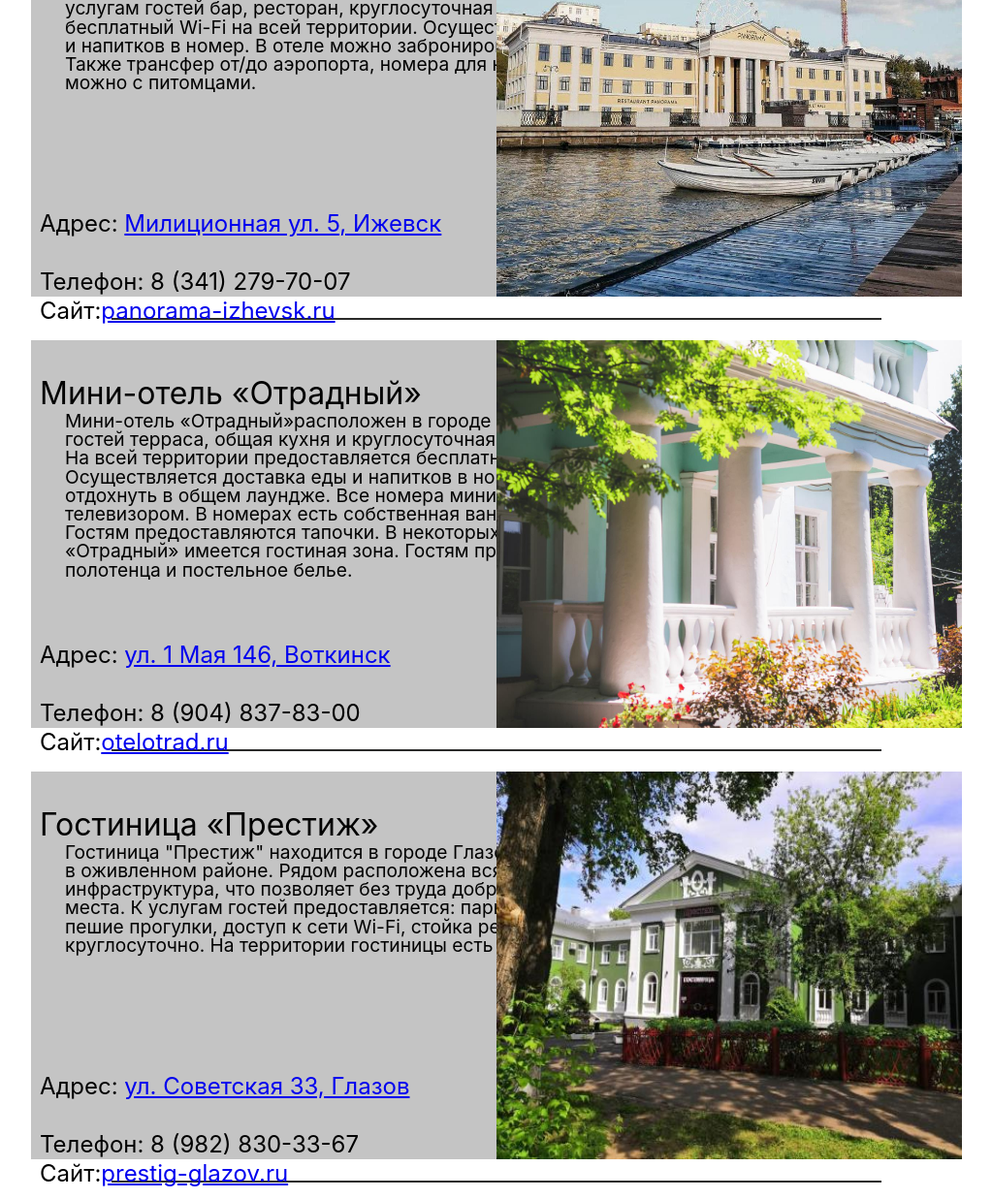
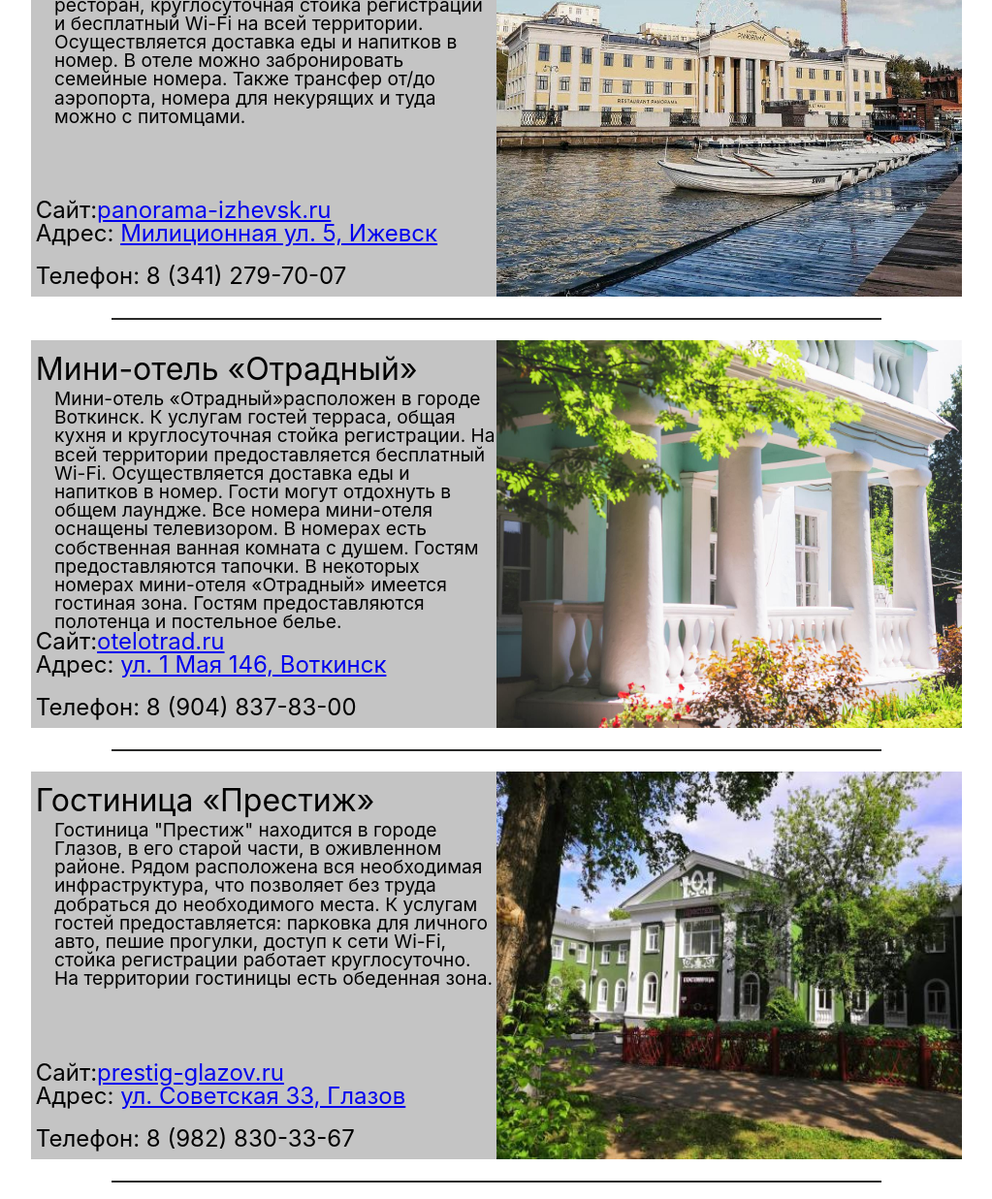
Before and after one commit to Vs3v0l0d/UDM-tour, a plain HTML site: page index/hotel.html in a window 1280 px wide. Shown: the part 750-1987 px from the top of the page at 97% size, without its empty margins (128-1151 px from the left). Drawn offline with Linux system fonts and the light colour scheme.

Commit message:
26.95.2022 20:56

```diff
--- a/css/cuhnya.css
+++ b/css/cuhnya.css
@@ -242,10 +242,10 @@ text-align: center;
 }
 #syt{
     position: absolute;
-    width: 695px;
-    height: 28px;
-    left: 9px;
-    top: 380px;
+    width: 99%;
+    height: 5%;
+    left: 1%;
+    top: 69%;
     font-family: 'Inter';
     font-style: normal;
     font-weight: 400;
@@ -262,10 +262,10 @@ text-align: center;
 }
 #name{
     position: absolute;
-    width: 700px;
-    height: 30px;
-    left: 9px;
-    top: 9px;
+    width: 99%;
+    height: 5%;
+    left: 1%;
+    top: -4%;
     font-family: 'Inter';
     font-style: normal;
     font-weight: 400;
@@ -275,10 +275,9 @@ text-align: center;
 }
 #info{
     position: absolute;
-    width: 669px;
-    height: 230px;
-    left: 35px;
-    top: 55px;
+    width: 95%;
+    left: 5%;
+    top: 5%;
     font-family: 'Inter';
     font-style: normal;
     font-weight: 400;
@@ -288,10 +287,10 @@ text-align: center;
 }
 #adres{
     position: absolute;
-    width: 695px;
-    height: 56px;
-    left: 9px;
-    top: 290px;
+    width: 99%;
+    height: 10%;
+    left: 1%;
+    top: 75%;
     font-family: 'Inter';
     font-style: normal;
     font-weight: 400;
@@ -301,10 +300,10 @@ text-align: center;
 }
 #tel{
     position: absolute;
-    width: 695px;
-    height: 28px;
-    left: 9px;
-    top: 350px;
+    width: 99%;
+    height: 5%;
+    left: 1%;
+    top: 86%;
     font-family: 'Inter';
     font-style: normal;
     font-weight: 400;
--- a/css/ecoturizm.css
+++ b/css/ecoturizm.css
@@ -169,12 +169,19 @@ text-align: center;
     left: 8.65%;
     background: #2A2A29;
 }
+#mblock{
+    position: absolute;
+    width: 50%;
+    height: 12.5%;
+    left: 0px;
+    background: #C4C4C4;
+}
 #syt{
     position: absolute;
-    width: 695px;
-    height: 28px;
-    left: 9px;
-    top: 380px;
+    width: 99%;
+    height: 5%;
+    left: 1%;
+    top: 69%;
     font-family: 'Inter';
     font-style: normal;
     font-weight: 400;
@@ -182,19 +189,12 @@ text-align: center;
     line-height: 90%;
     color: #000000;
 }
-#mblock{
-    position: absolute;
-    width: 50%;
-    height: 12.5%;
-    left: 0px;
-    background: #C4C4C4;
-}
 #name{
     position: absolute;
-    width: 700px;
-    height: 30px;
-    left: 9px;
-    top: 9px;
+    width: 99%;
+    height: 5%;
+    left: 1%;
+    top: -4%;
     font-family: 'Inter';
     font-style: normal;
     font-weight: 400;
@@ -204,10 +204,9 @@ text-align: center;
 }
 #info{
     position: absolute;
-    width: 669px;
-    height: 230px;
-    left: 35px;
-    top: 55px;
+    width: 95%;
+    left: 5%;
+    top: 8%;
     font-family: 'Inter';
     font-style: normal;
     font-weight: 400;
@@ -217,10 +216,10 @@ text-align: center;
 }
 #adres{
     position: absolute;
-    width: 695px;
-    height: 56px;
-    left: 9px;
-    top: 290px;
+    width: 99%;
+    height: 10%;
+    left: 1%;
+    top: 75%;
     font-family: 'Inter';
     font-style: normal;
     font-weight: 400;
@@ -230,10 +229,10 @@ text-align: center;
 }
 #tel{
     position: absolute;
-    width: 695px;
-    height: 28px;
-    left: 9px;
-    top: 350px;
+    width: 99%;
+    height: 5%;
+    left: 1%;
+    top: 86%;
     font-family: 'Inter';
     font-style: normal;
     font-weight: 400;
--- a/css/hotel.css
+++ b/css/hotel.css
@@ -164,12 +164,19 @@ text-align: center;
     height: 12.5%;
     left: 50%;
 }
+#mblock{
+    position: absolute;
+    width: 50%;
+    height: 12.5%;
+    left: 0px;
+    background: #C4C4C4;
+}
 #syt{
     position: absolute;
-    width: 695px;
-    height: 28px;
-    left: 9px;
-    top: 380px;
+    width: 99%;
+    height: 5%;
+    left: 1%;
+    top: 69%;
     font-family: 'Inter';
     font-style: normal;
     font-weight: 400;
@@ -177,19 +184,12 @@ text-align: center;
     line-height: 90%;
     color: #000000;
 }
-#mblock{
-    position: absolute;
-    width: 50%;
-    height: 12.5%;
-    left: 0px;
-    background: #C4C4C4;
-}
 #name{
     position: absolute;
-    width: 700px;
-    height: 30px;
-    left: 9px;
-    top: 9px;
+    width: 99%;
+    height: 5%;
+    left: 1%;
+    top: -4%;
     font-family: 'Inter';
     font-style: normal;
     font-weight: 400;
@@ -199,10 +199,9 @@ text-align: center;
 }
 #info{
     position: absolute;
-    width: 669px;
-    height: 230px;
-    left: 35px;
-    top: 55px;
+    width: 95%;
+    left: 5%;
+    top: 8%;
     font-family: 'Inter';
     font-style: normal;
     font-weight: 400;
@@ -212,10 +211,10 @@ text-align: center;
 }
 #adres{
     position: absolute;
-    width: 695px;
-    height: 56px;
-    left: 9px;
-    top: 290px;
+    width: 99%;
+    height: 10%;
+    left: 1%;
+    top: 75%;
     font-family: 'Inter';
     font-style: normal;
     font-weight: 400;
@@ -225,10 +224,10 @@ text-align: center;
 }
 #tel{
     position: absolute;
-    width: 695px;
-    height: 28px;
-    left: 9px;
-    top: 350px;
+    width: 99%;
+    height: 5%;
+    left: 1%;
+    top: 86%;
     font-family: 'Inter';
     font-style: normal;
     font-weight: 400;
```
Also changed, not shown: css/tur.css (+32 -24 lines), index/tur.html (+12 -13 lines).
